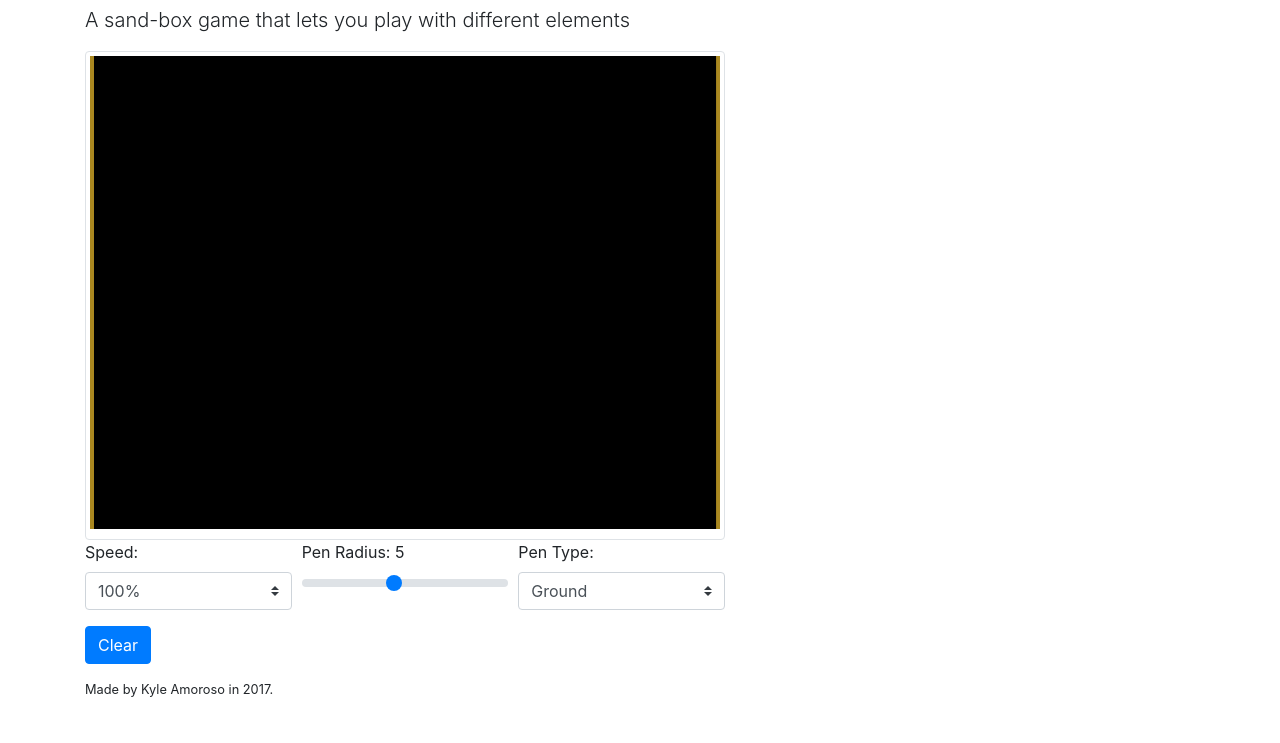
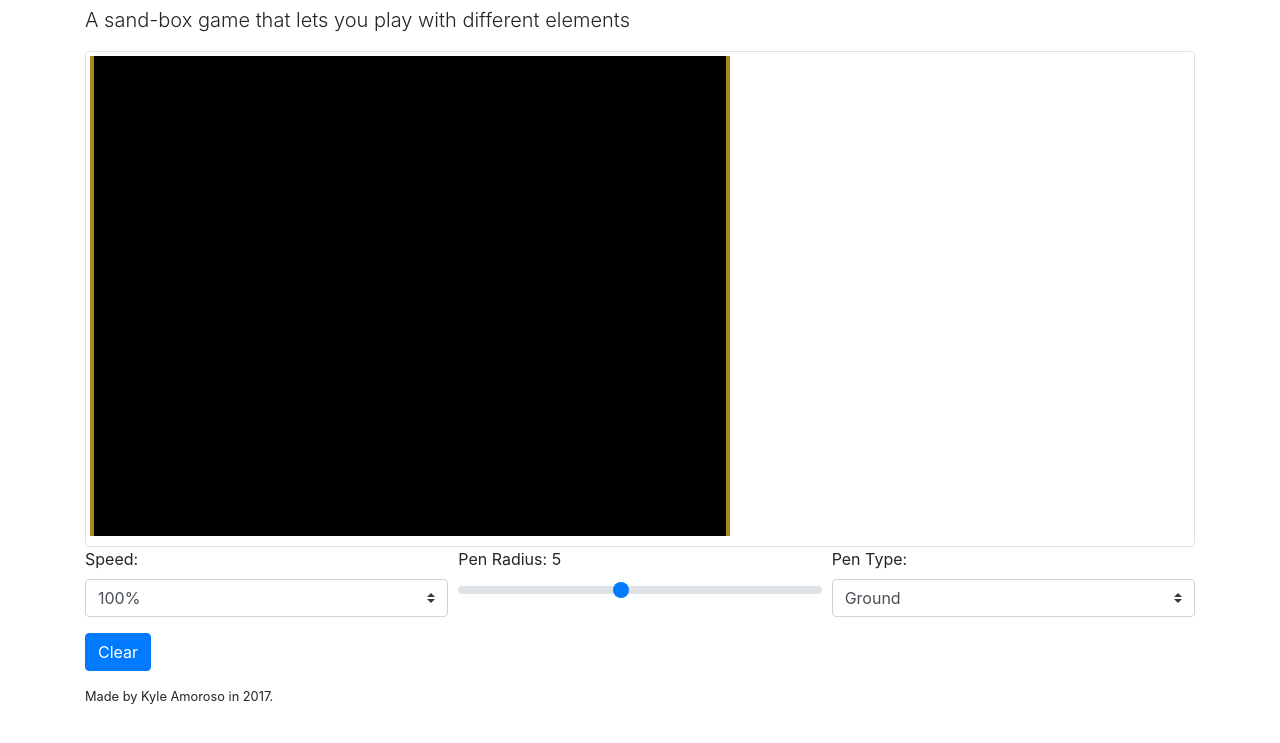
Before and after one commit to kamoroso94/sand, a plain HTML site: page index.html in a window 1280 px wide. Shown: the part 51-794 px from the top of the page. Drawn offline with nearby package versions, Linux system fonts and the light colour scheme.

Commit message:
Remove styles in favor of BS utility classes

```diff
--- a/style.css
+++ b/style.css
@@ -1,12 +1,3 @@
-#game-wrapper {
-  max-width: 640px;
-}
-
-canvas {
-  box-sizing: content-box;
-  width: 100%;
-}
-
 canvas.noscript {
   background-image: url("images/noscript.png");
   background-size: contain;
```
